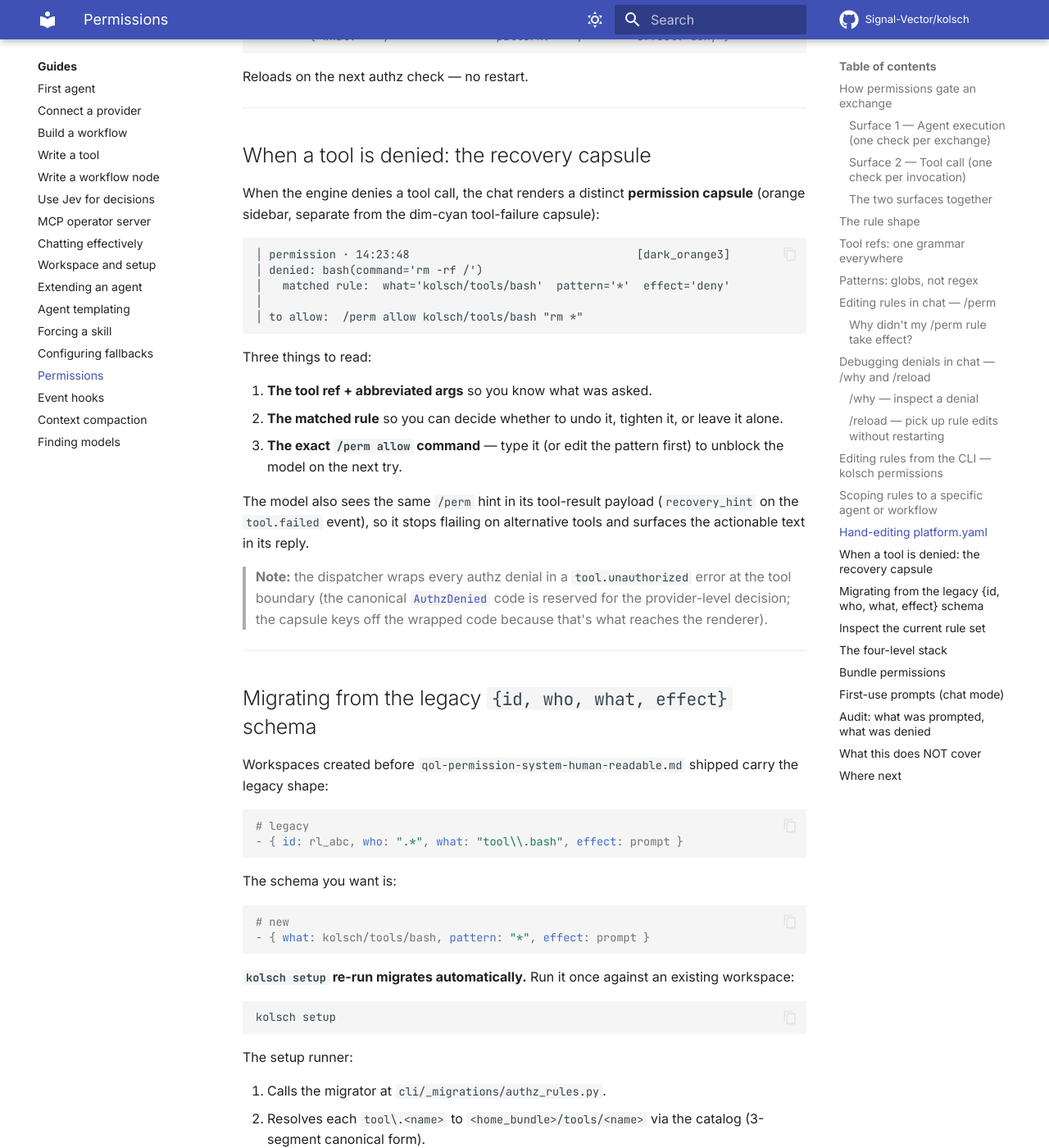
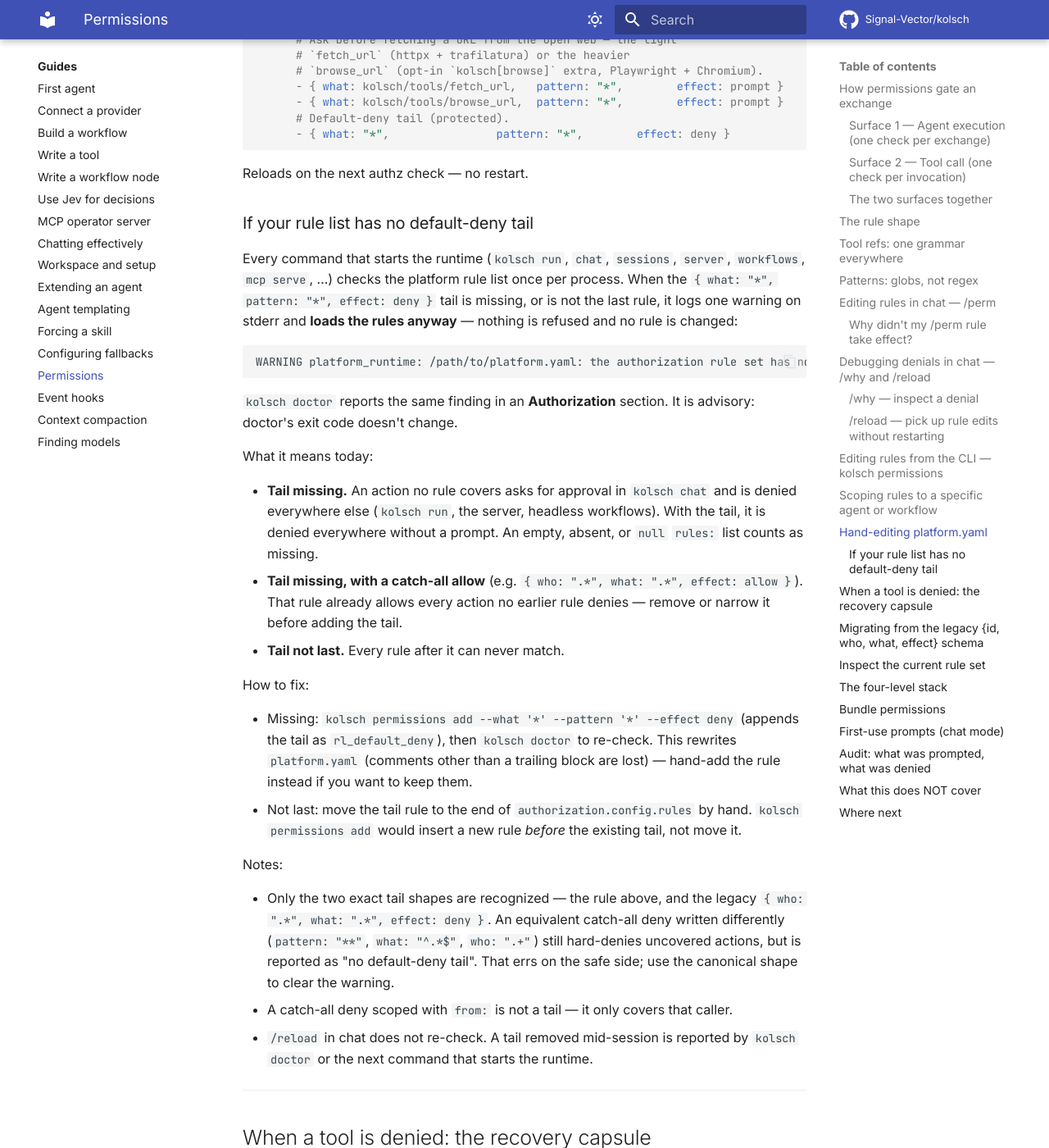
Before and after one commit to Signal-Vector/kolsch, an MkDocs documentation site: the page built from docs/how-to/permissions.md, in a window 1280 px wide and 1400 px high, scrolled down 8854 px. Shown: the whole window at 82% size. Built offline with MkDocs 1.6.1 and Material for MkDocs 9.7.7, drawn with Linux system fonts in a browser that asks for light colours; comment, search, counter and statistics services are not loaded; some of the changed text lies outside the part shown.

Commit message:
docs(authz): document the default-deny tail warning and correct AGENTS.md
AGENTS.md, the permissions how-to and the authz contract claimed that
bootstrap refuses a rule set without the tail and that allow_all_test is
registered only under KOLSCH_TEST_BUILD=1. Neither is true. Describe
what the code does: the set loads with a WARNING plus an advisory
kolsch doctor finding, and permissions remove still refuses
rl_default_deny. kolsch doctor now also says when it couldn't check the
tail because the authorization shape is unreadable. Add the tail-less
permissions remove refusal test.

Co-Authored-By: Claude Opus 5.5 <noreply@anthropic.com>

````diff
--- a/docs/how-to/permissions.md
+++ b/docs/how-to/permissions.md
@@ -156,7 +156,10 @@ Every rule is three fields — `what`, `pattern`, `effect`:
 
 Evaluation is **first-match-wins** with **default-deny** when
 nothing matches. The protected `{ what: "*", pattern: "*", effect: deny }`
-catch-all is the safety net; the runtime refuses to remove it.
+catch-all (id `rl_default_deny`) is the safety net; `kolsch setup`
+writes it last and `kolsch permissions remove` refuses to remove it.
+A hand-edited rule list without it still loads — see
+[If your rule list has no default-deny tail](#if-your-rule-list-has-no-default-deny-tail).
 
 ---
 
@@ -375,9 +378,15 @@ caller-chain contains a matching 3-segment agent/workflow ref (see
 below).
 
 The default-deny tail is **removal-protected**:
-`kolsch permissions remove rl_default_deny` raises
-`authz.protected_rule`. Direct edits to `platform.yaml` removing
-the tail are rejected at bootstrap.
+`kolsch permissions remove rl_default_deny` exits 1 with
+`authz.protected_rule` and leaves `platform.yaml` untouched. A
+hand edit that removes or moves the tail is **not** refused — the
+rule set loads with a warning (see
+[If your rule list has no default-deny tail](#if-your-rule-list-has-no-default-deny-tail)).
+
+`kolsch permissions add` / `remove` rewrite `platform.yaml`: only a
+comment block at the very end of the file is preserved; comments
+anywhere else are lost.
 
 ---
 
@@ -453,6 +462,60 @@ authorization:
 ```
 
 Reloads on the next authz check — no restart.
+
+### If your rule list has no default-deny tail
+
+Every command that starts the runtime (`kolsch run`, `chat`,
+`sessions`, `server`, `workflows`, `mcp serve`, …) checks the
+platform rule list once per process. When the
+`{ what: "*", pattern: "*", effect: deny }` tail is missing, or is
+not the last rule, it logs one warning on stderr and **loads the
+rules anyway** — nothing is refused and no rule is changed:
+
+```
+WARNING platform_runtime: /path/to/platform.yaml: the authorization rule set has no default-deny tail (...). Effect: ... Fix: ...
+```
+
+`kolsch doctor` reports the same finding in an **Authorization**
+section. It is advisory: doctor's exit code doesn't change.
+
+What it means today:
+
+- **Tail missing.** An action no rule covers asks for approval in
+  `kolsch chat` and is denied everywhere else (`kolsch run`, the
+  server, headless workflows). With the tail, it is denied
+  everywhere without a prompt. An empty, absent, or `null`
+  `rules:` list counts as missing.
+- **Tail missing, with a catch-all allow** (e.g.
+  `{ who: ".*", what: ".*", effect: allow }`). That rule already
+  allows every action no earlier rule denies — remove or narrow it
+  before adding the tail.
+- **Tail not last.** Every rule after it can never match.
+
+How to fix:
+
+- Missing: `kolsch permissions add --what '*' --pattern '*' --effect deny`
+  (appends the tail as `rl_default_deny`), then `kolsch doctor` to
+  re-check. This rewrites `platform.yaml` (comments other than a
+  trailing block are lost) — hand-add the rule instead if you want
+  to keep them.
+- Not last: move the tail rule to the end of
+  `authorization.config.rules` by hand. `kolsch permissions add`
+  would insert a new rule *before* the existing tail, not move it.
+
+Notes:
+
+- Only the two exact tail shapes are recognized — the rule above,
+  and the legacy `{ who: ".*", what: ".*", effect: deny }`. An
+  equivalent catch-all deny written differently (`pattern: "**"`,
+  `what: "^.*$"`, `who: ".+"`) still hard-denies uncovered actions,
+  but is reported as "no default-deny tail". That errs on the safe
+  side; use the canonical shape to clear the warning.
+- A catch-all deny scoped with `from:` is not a tail — it only
+  covers that caller.
+- `/reload` in chat does not re-check. A tail removed mid-session
+  is reported by `kolsch doctor` or the next command that starts
+  the runtime.
 
 ---
 
````
Also changed, not shown: AGENTS.md (+15 -8 lines), docs/architecture/cli.md (+2 -1 lines), docs/explanation/secrets-sandbox-authz-contract.md (+22 -4 lines), docs/how-to/workspace-and-setup.md (+8 -1 lines), 4 other files.
